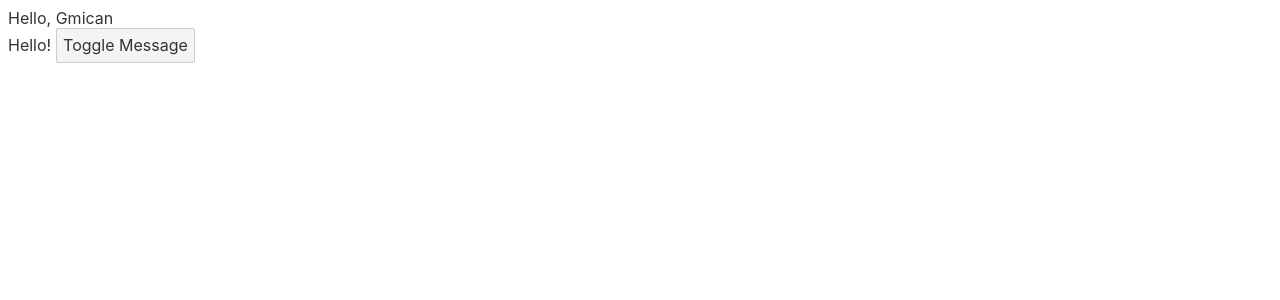
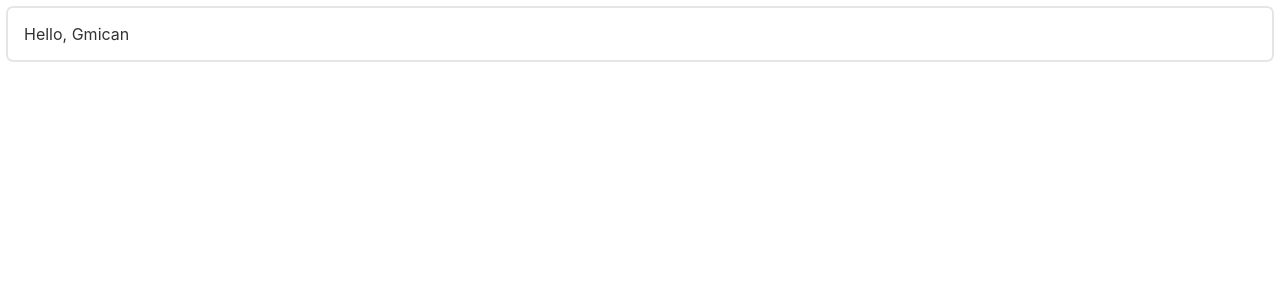
Before and after one commit to Gomican/svelte, a Svelte app in the folder svelte-project/: page / in a window 1280 px wide. Shown: the top 300 px of the page. Built offline with nearby package versions, Linux system fonts and the light colour scheme.

Commit message:
container component

```diff
--- a/svelte-project/src/App.svelte
+++ b/svelte-project/src/App.svelte
@@ -1,16 +1,12 @@
 <script>
 	import Greeting from './Greeting.svelte'
-
-	const messages = ['Hello!', 'Svelte!'];
-	let current = 0;
-
-	const toggle = () => current = (current+1) % 2;
+	import Card from './Card.svelte'
 </script>
 
 <main>
-	<Greeting userName='Gmican' />
-	{messages[current]}
-	<button on:click={toggle}>Toggle Message</button>
+	<Card>
+		<Greeting userName='Gmican' />
+	</Card>
 </main>
 
 <style>
--- /dev/null
+++ b/svelte-project/src/Card.svelte
@@ -0,0 +1,11 @@
+<div class="card">
+  <slot></slot>
+</div>
+
+<style>
+  .card {
+    box-shadow: 0 0 0 2px rgba(0, 0, 0, 0.1);
+    border-radius: 5px;
+    padding: 1em;
+  }
+</style>
```
